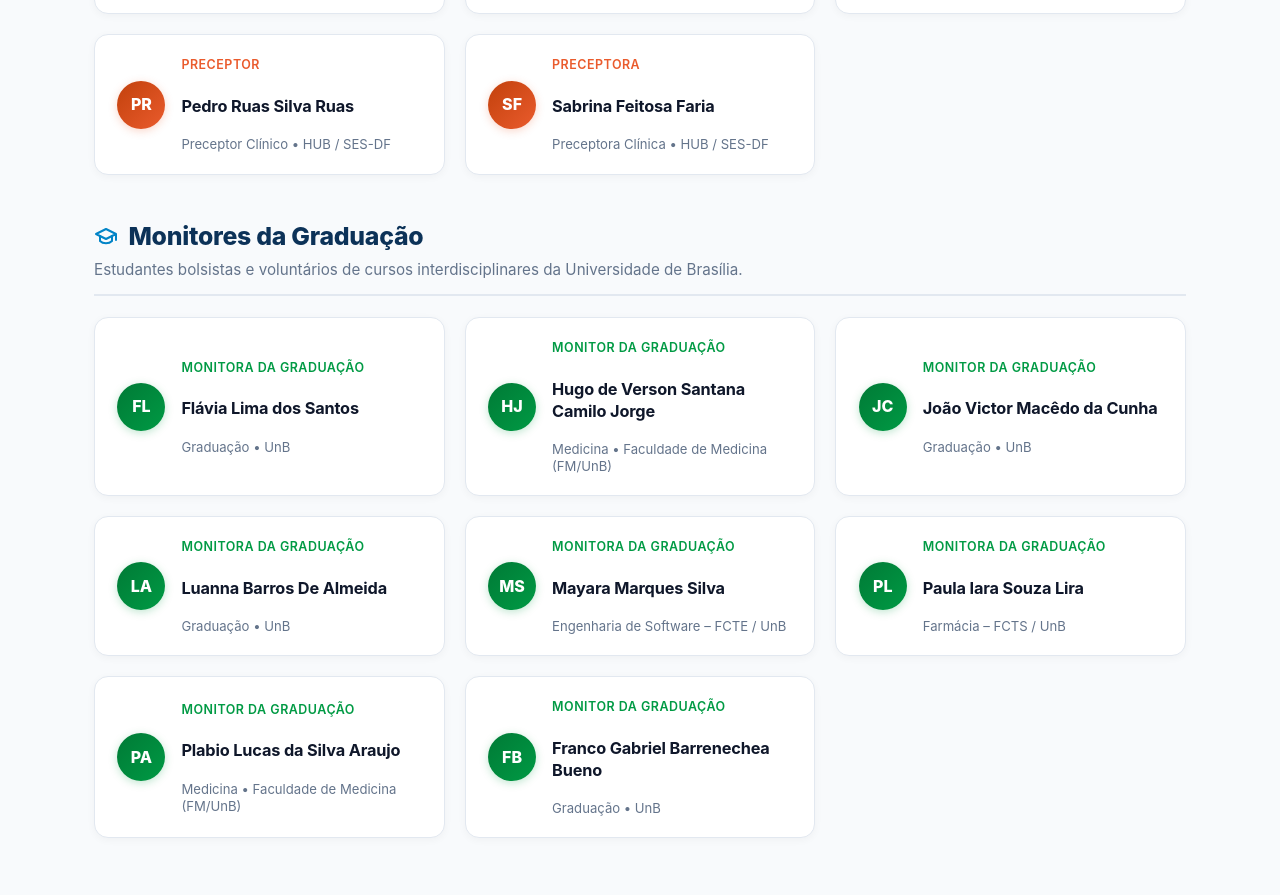
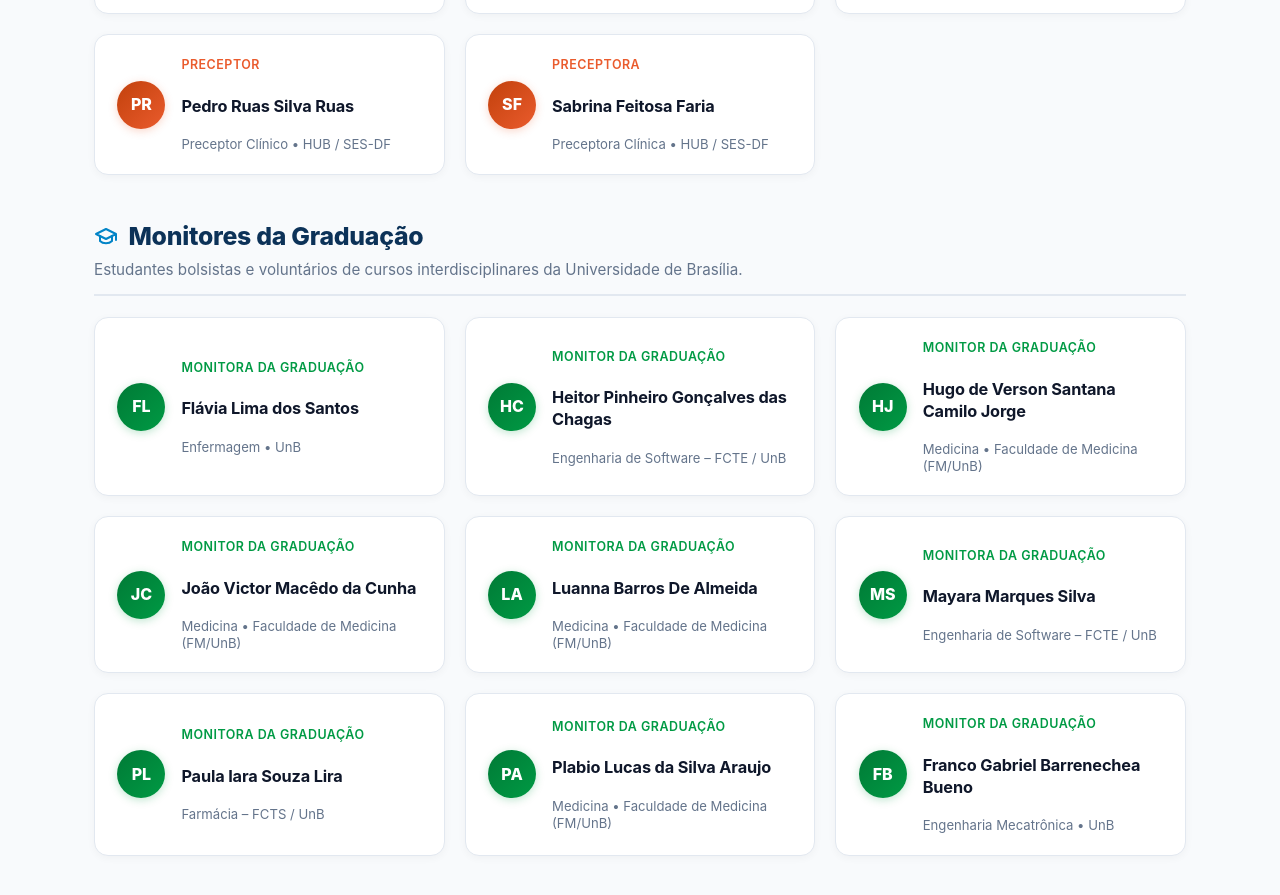
Before and after one commit to pet-saude-hub-gt8/pet-saude-gt8, an MkDocs documentation site: the page built from docs/equipe.md, in a window 1280 px wide and 900 px high, scrolled down 1730 px. Shown: the top 895 px of the window. Built offline with MkDocs 1.6.1 and Material for MkDocs 9.7.7, drawn with Linux system fonts in a browser that asks for light colours.

Commit message:
docs(equipe): atualizar cursos dos monitores da graduacao

```diff
--- a/docs/equipe.md
+++ b/docs/equipe.md
@@ -235,7 +235,16 @@ hide:
         <div class="team-info">
           <span class="team-role">Monitora da Graduação</span>
           <h4 class="team-name">Flávia Lima dos Santos</h4>
-          <p class="team-sub">Graduação • UnB</p>
+          <p class="team-sub">Enfermagem • UnB</p>
+        </div>
+      </div>
+
+      <div class="team-card">
+        <div class="team-avatar">HC</div>
+        <div class="team-info">
+          <span class="team-role">Monitor da Graduação</span>
+          <h4 class="team-name">Heitor Pinheiro Gonçalves das Chagas</h4>
+          <p class="team-sub">Engenharia de Software – FCTE / UnB</p>
         </div>
       </div>
 
@@ -253,7 +262,7 @@ hide:
         <div class="team-info">
           <span class="team-role">Monitor da Graduação</span>
           <h4 class="team-name">João Victor Macêdo da Cunha</h4>
-          <p class="team-sub">Graduação • UnB</p>
+          <p class="team-sub">Medicina • Faculdade de Medicina (FM/UnB)</p>
         </div>
       </div>
 
@@ -262,7 +271,7 @@ hide:
         <div class="team-info">
           <span class="team-role">Monitora da Graduação</span>
           <h4 class="team-name">Luanna Barros De Almeida</h4>
-          <p class="team-sub">Graduação • UnB</p>
+          <p class="team-sub">Medicina • Faculdade de Medicina (FM/UnB)</p>
         </div>
       </div>
 
@@ -298,7 +307,7 @@ hide:
         <div class="team-info">
           <span class="team-role">Monitor da Graduação</span>
           <h4 class="team-name">Franco Gabriel Barrenechea Bueno</h4>
-          <p class="team-sub">Graduação • UnB</p>
+          <p class="team-sub">Engenharia Mecatrônica • UnB</p>
         </div>
       </div>
     </div>
```
